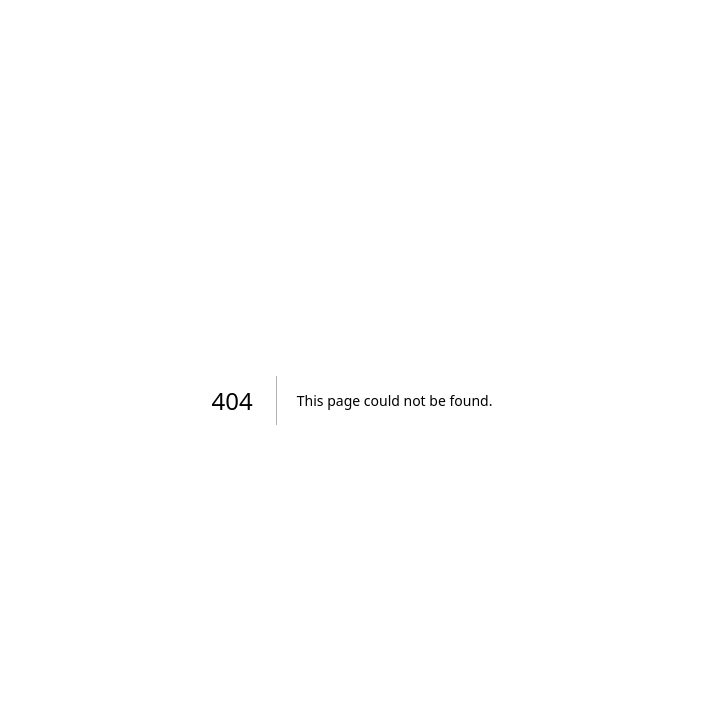
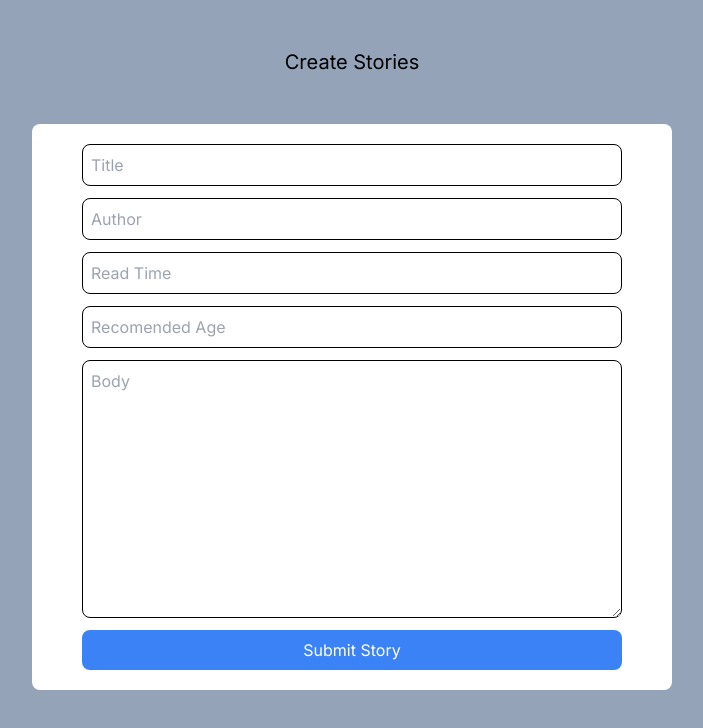
Before and after one commit to RonnyKorneli/gute-nacht-geschichten, a Next.js app: page /createStories in a window 1280 px wide. Before the commit this address had no page. Shown: the top 728 px of the page, without its empty margins (288-991 px from the left). Built offline with nearby package versions, Linux system fonts and the light colour scheme.

Commit message:
Created input for the creation of the story

```diff
--- /dev/null
+++ b/src/app/createStories/page.jsx
@@ -0,0 +1,102 @@
+'use client'
+
+import React, { useState } from 'react';
+
+function CreateStories(){
+
+    const [title, setTitle] = useState('');
+    const [author, setAuthor] = useState('');
+    const [body, setBody] = useState('');
+    const [readTime, setReadTime] = useState('');
+    const [recomendedAge, setRecomendedAge] = useState('');
+
+    const submitHandler = async (e) => {
+        e.preventDefault();
+        const story = {
+            title: title,
+            author: author,
+            readTime: readTime,
+            recomendedAge: recomendedAge,
+            body: body
+        };
+       console.log(story);
+
+        try {
+            const res = await fetch('http://localhost:2000/api/stories/create', {
+                method: 'POST',
+                headers: {
+                    'Content-Type': 'application/json'
+                },
+                body: JSON.stringify(story)
+            });
+            const json = await res.json();
+            console.log(json);
+        } catch (error) {
+            console.error("Error creating story!", error);
+            throw error;
+        }
+
+       /*  setAuthor('');
+        setTitle('');
+        setReadTime(null);
+        setRecomendedAge(null); */
+    }
+
+
+    return (
+        <div className='w-full bg-slate-400 h-full flex justify-start items-center flex-col'>
+            <h1 className='text-xl mb-12 mt-12'>Create Stories</h1>
+            <form
+                action=""
+                className='w-1/2 bg-white p-5 rounded-lg flex flex-col justify-center items-center'
+            >
+
+                <input
+                    type="text"
+                    className='border mb-3 w-[90%] border-gray-400 p-2 rounded-lg'
+                    placeholder='Title'
+                    onChange={(e) => setTitle(e.target.value)}
+                />
+                <input
+                    type="text"
+                    className='border mb-3 w-[90%] border-gray-400 p-2 rounded-lg'
+                    placeholder='Author'
+                    onChange={(e) => setAuthor(e.target.value)}
+
+                />
+                <input
+                    type="number"
+                    className='border mb-3 w-[90%] border-gray-400 p-2 rounded-lg'
+                    placeholder='Read Time'
+                    onChange={(e) => setReadTime(e.target.value)}
+
+                />
+                <input
+                    type="number"
+                    className='border mb-3 w-[90%] border-gray-400 p-2 rounded-lg'
+                    placeholder='Recomended Age'
+                    onChange={(e) => setRecomendedAge(e.target.value)}
+
+                />
+                <textarea
+                    name=""
+                    id=""
+                    cols="30"
+                    rows="10"
+                    placeholder='Body'
+                    className='border mb-3 w-[90%] border-gray-400 p-2 rounded-lg'
+                    onChange={(e) => setBody(e.target.value)}
+                >
+                </textarea>
+                <button
+                    className=' w-[90%] bg-blue-500 hover:bg-blue-800 text-white p-2 rounded-lg'
+                    onClick={submitHandler}
+                >
+                    Submit Story
+                </button>
+            </form>
+        </div>
+    )
+}
+
+export default CreateStories;
--- a/src/app/stories/[id]/page.jsx
+++ b/src/app/stories/[id]/page.jsx
@@ -1,5 +1,5 @@
 async function getStory(id) {
-    const res = await fetch('http://localhost:4000/stories/' + id, {
+    const res = await fetch('http://localhost:2000/stories/' + id, {
         next: {
             revalidate: 60
         }
--- a/src/app/stories/storiesList.jsx
+++ b/src/app/stories/storiesList.jsx
@@ -4,16 +4,34 @@ import Link from 'next/link'
 // Make Stories clickable to go to the full Story
 
 async function getStories() {
-    const res = await fetch('http://localhost:4000/stories', {
-        next: {
-            revalidate: 0
+    try {
+        const res = await fetch('http://localhost:2000/stories', {
+            next: {
+                revalidate: 0
+            }
+        });
+
+        if (!res.ok) {
+            throw new Error(`HTTP error! Status: ${res.status}`);
         }
-    });
-    return res.json();
+
+        const json = await res.json();
+        return json;
+    } catch (error) {
+        console.error("Error fetching stories:", error);
+        throw error; // Rethrow the error so it can be handled elsewhere
+    }
 }
 
 async function StoryList() {
-    const stories = await getStories();
+    let stories = [];
+    try {
+        const stories = await getStories();
+        // Do something with the stories data here
+    } catch (error) {
+        console.error("Error in StoryList:", error);
+        // Handle the error as needed
+    }
 
     return(
         <>
@@ -27,7 +45,7 @@ async function StoryList() {
                                 href={`/stories/${story.id}`}
                             >
                                 <h2 className="text-xl">{story.title}</h2>
-                                <p>{story.body.slice(0,500)}...</p>
+                                <p>{story.title}</p>
                             </Link>
                         </div>
                     )
```
